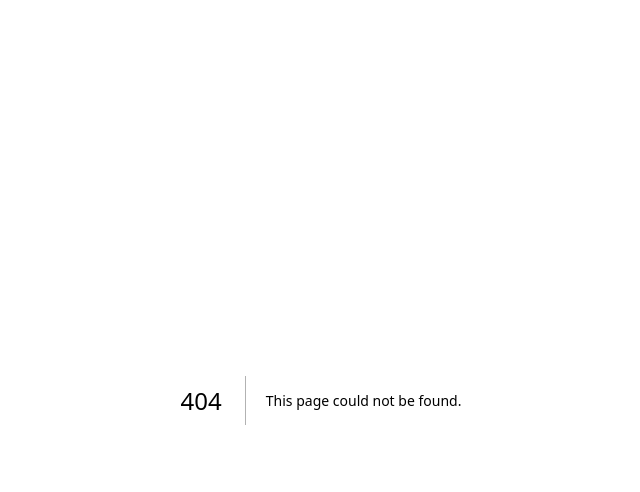
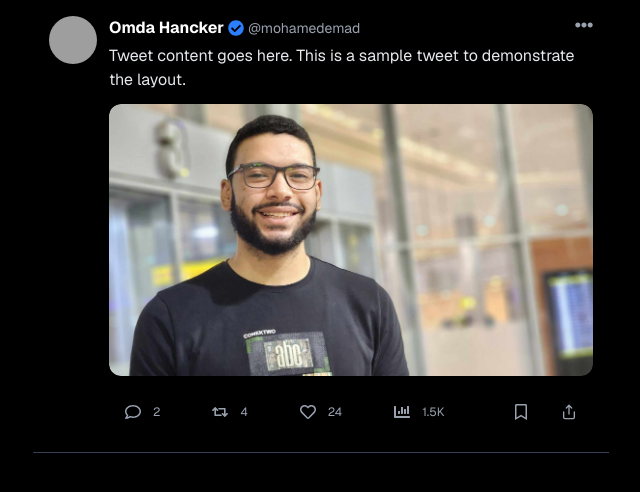
Before and after one commit to SWEProject25/frontend, a Next.js app: page /tweet in a window 1280 px wide. Before the commit this address had no page. Shown: the top 492 px of the page, without its empty margins (319-959 px from the left). Built offline with nearby package versions, Linux system fonts and the light colour scheme; grey boxes are pictures that could not be loaded.

Commit message:
feat: design header,content,actions

```diff
--- a/package.json
+++ b/package.json
@@ -15,10 +15,13 @@
     "prepare": "husky"
   },
   "dependencies": {
+    "@heroui/react": "^2.8.5",
     "@tanstack/react-query": "^5.90.2",
+    "lucide-react": "^0.545.0",
     "next": "15.5.4",
     "react": "19.1.0",
     "react-dom": "19.1.0",
+    "react-icons": "^5.5.0",
     "zustand": "^5.0.8"
   },
   "devDependencies": {
--- /dev/null
+++ b/src/app/tweet/page.tsx
@@ -0,0 +1,54 @@
+import React from 'react';
+import Header from '../../features/tweets/components/Header';
+import Content from '../../features/tweets/components/Content';
+import Actions from '../../features/tweets/components/Actions';
+import { FaEllipsisH } from 'react-icons/fa';
+
+const data = {
+  user: {
+    name: 'Omda Hancker',
+    username: '@mohamedemad',
+    avatar: '/apple.png',
+    isVerified: true,
+  },
+  tweet: {
+    text: 'Tweet content goes here. This is a sample tweet to demonstrate the layout.',
+    image: '/Personal photo.jpeg',
+    stats: {
+      replies: 2,
+      retweets: 4,
+      likes: 24,
+      views: '1.5K',
+      saved: true,
+      shared: false,
+    },
+  },
+};
+function Page() {
+  return (
+    <div className="max-w-xl mx-auto border-b border-gray-700 p-4 text-white relative">
+      <button
+        type="button"
+        className="absolute top-4 right-4 text-gray-400 hover:text-blue-500 transition-colors"
+        aria-label="Tweet details"
+      >
+        <FaEllipsisH size={18} />
+      </button>
+      <div className="flex gap-3">
+        <Header image={data.user.avatar} />
+        <div className="flex flex-col flex-1">
+          <Content
+            text={data.tweet.text}
+            image={data.tweet.image}
+            name={data.user.name}
+            username={data.user.username}
+            isVerified={data.user.isVerified}
+          />
+          <Actions stats={data.tweet.stats} />
+        </div>
+      </div>
+    </div>
+  );
+}
+
+export default Page;
--- /dev/null
+++ b/src/features/tweets/components/Actions.tsx
@@ -0,0 +1,191 @@
+import React from 'react';
+import {
+  FaRegComment,
+  FaRetweet,
+  FaRegHeart,
+  FaChartBar,
+  FaRegBookmark,
+} from 'react-icons/fa';
+import { LuShare } from 'react-icons/lu';
+
+const ACTIONS_META = [
+  {
+    key: 'reply',
+    icon: <FaRegComment size={16} />,
+    label: 'Reply',
+    color: 'blue',
+  },
+  {
+    key: 'retweet',
+    icon: <FaRetweet size={16} />,
+    label: 'Repost',
+    color: 'green',
+  },
+  {
+    key: 'like',
+    icon: <FaRegHeart size={16} />,
+    label: 'Like',
+    color: 'rose', // use rose for pinkish-red
+  },
+  {
+    key: 'views',
+    icon: <FaChartBar size={16} />,
+    label: 'Views',
+    color: 'blue',
+  },
+];
+
+const SECONDARY_ACTIONS_META = [
+  {
+    key: 'save',
+    icon: <FaRegBookmark size={16} />,
+    label: 'Save',
+    color: 'blue',
+  },
+  {
+    key: 'share',
+    icon: <LuShare size={16} />,
+    label: 'Share',
+    color: 'blue',
+  },
+];
+
+export default function Actions({
+  stats,
+}: {
+  stats: {
+    replies: number;
+    retweets: number;
+    likes: number;
+    views: string;
+    saved?: boolean;
+    shared?: boolean;
+  };
+}) {
+  return (
+    <div>
+      <div className="flex justify-between mt-3 text-gray-400 text-sm">
+        <div className="flex gap-7">
+          <Action
+            icon={ACTIONS_META[0].icon}
+            count={stats.replies.toString()}
+            label={ACTIONS_META[0].label}
+            color={ACTIONS_META[0].color}
+          />
+          <Action
+            icon={ACTIONS_META[1].icon}
+            count={stats.retweets.toString()}
+            label={ACTIONS_META[1].label}
+            color={ACTIONS_META[1].color}
+          />
+          <Action
+            icon={ACTIONS_META[2].icon}
+            count={stats.likes.toString()}
+            label={ACTIONS_META[2].label}
+            color={ACTIONS_META[2].color}
+          />
+          <Action
+            icon={ACTIONS_META[3].icon}
+            count={stats.views}
+            label={ACTIONS_META[3].label}
+            color={ACTIONS_META[3].color}
+          />
+        </div>
+        <div className="flex min-w-[120px] justify-end ">
+          <Action
+            icon={SECONDARY_ACTIONS_META[0].icon}
+            label={SECONDARY_ACTIONS_META[0].label}
+            color={SECONDARY_ACTIONS_META[0].color}
+          />
+          <Action
+            icon={SECONDARY_ACTIONS_META[1].icon}
+            label={SECONDARY_ACTIONS_META[1].label}
+            color={SECONDARY_ACTIONS_META[1].color}
+          />
+        </div>
+      </div>
+    </div>
+  );
+}
+
+function Action({
+  icon,
+  count,
+  label,
+  color,
+}: {
+  icon: React.ReactNode;
+  count?: string;
+  label: string;
+  color: string;
+}) {
+  // Icon and glow color classes
+  const colorMap: Record<string, string> = {
+    blue: 'group-hover:text-blue-500',
+    green: 'group-hover:text-green-500',
+    rose: 'group-hover:text-rose-400', // Tailwind rose-400 is a pinkish-red
+  };
+  const countColorMap: Record<string, string> = {
+    blue: 'group-hover:text-blue-500',
+    green: 'group-hover:text-green-500',
+    rose: 'group-hover:text-rose-400',
+  };
+  // Lower brightness for glow
+  const glowMap: Record<string, string> = {
+    blue: 'group-hover:before:bg-blue-500/20',
+    green: 'group-hover:before:bg-green-500/20',
+    rose: 'group-hover:before:bg-rose-400/20',
+  };
+  const labelBgMap: Record<string, string> = {
+    blue: 'bg-blue-500',
+    green: 'bg-green-500',
+    rose: 'bg-rose-400',
+  };
+
+  return (
+    <div className="flex flex-col items-center min-w-[48px] group relative">
+      <div className="relative flex items-center gap-1 cursor-pointer transition-colors p-2">
+        {/* Glow circle only around icon, sharp edge, only on hover */}
+        <span
+          className={`
+            relative flex items-center justify-center
+            w-8 h-8
+            rounded-full
+            before:content-['']
+            before:absolute
+            before:inset-0
+            before:rounded-full
+            before:opacity-0
+            group-hover:before:opacity-100
+            before:z-[-1]
+            ${glowMap[color]}
+            transition-all
+          `}
+        >
+          <span className={`transition-colors ${colorMap[color]}`}>{icon}</span>
+        </span>
+        {count !== undefined && (
+          <span className={`text-xs transition-colors ${countColorMap[color]}`}>
+            {count}
+          </span>
+        )}
+      </div>
+      {/* Label on hover */}
+      <div
+        className={`
+          absolute left-1/2 -translate-x-1/2 top-10
+          opacity-0 group-hover:opacity-100
+          pointer-events-none
+          transition-opacity
+          text-white text-xs px-2 py-1 rounded
+          ${labelBgMap[color]}
+          shadow
+          z-10
+          whitespace-nowrap
+        `}
+      >
+        {label}
+      </div>
+    </div>
+  );
+}
--- /dev/null
+++ b/src/features/tweets/components/Content.tsx
@@ -0,0 +1,44 @@
+import React from 'react';
+import Image from 'next/image';
+import Link from 'next/link';
+import { FaCheckCircle } from 'react-icons/fa';
+
+export default function Content({
+  text,
+  image,
+  name,
+  username,
+  isVerified,
+}: {
+  text: string;
+  image: string;
+  name: string;
+  username: string;
+  isVerified: boolean;
+}) {
+  return (
+    <div>
+      {/* Name, verified, username */}
+      <div className="flex items-center gap-2 mb-1">
+        <Link href="/profile" className=" flex items-center gap-1">
+          <span className="font-bold hover:underline">{name}</span>
+          {isVerified && (
+            <FaCheckCircle className="inline text-blue-500" size={16} />
+          )}
+          <span className="text-gray-400 text-sm">{username}</span>
+        </Link>
+      </div>
+      <p className="text-gray-200">{text}</p>
+      {/* Image under text, full width */}
+      <div className="mt-3 rounded-xl overflow-hidden">
+        <Image
+          width={600}
+          height={400}
+          src={image}
+          alt="Tweet image"
+          className="w-full h-auto rounded-xl object-cover"
+        />
+      </div>
+    </div>
+  );
+}
--- /dev/null
+++ b/src/features/tweets/components/Header.tsx
@@ -0,0 +1,30 @@
+import React from 'react';
+import Image from 'next/image';
+
+export default function Header({ image }: { image?: string }) {
+  return (
+    <div>
+      <Image
+        width={48}
+        height={48}
+        src={image || '/default-avatar.png'}
+        alt="User avatar"
+        className="w-12 h-12 rounded-full"
+      />
+    </div>
+  );
+}
+// }
+//       {/* Name and Username beside avatar */}
+//       <div className="flex">
+//         <Link href="/profile" className="font-bold flex items-center gap-1">
+//           <span className="hover:underline">{data.user.name}</span>
+//           {data.user.isVerified && (
+//             <FaCheckCircle className="inline text-blue-500" size={16} />
+//           )}
+//           <span className="text-gray-400 text-sm">{data.user.username}</span>
+//         </Link>
+//       </div>
+//     </div>
+//   );
+// }
```
Also changed, not shown: public/Personal photo.jpeg (added), 1 other file (tests, documents, lock files or other folders).
